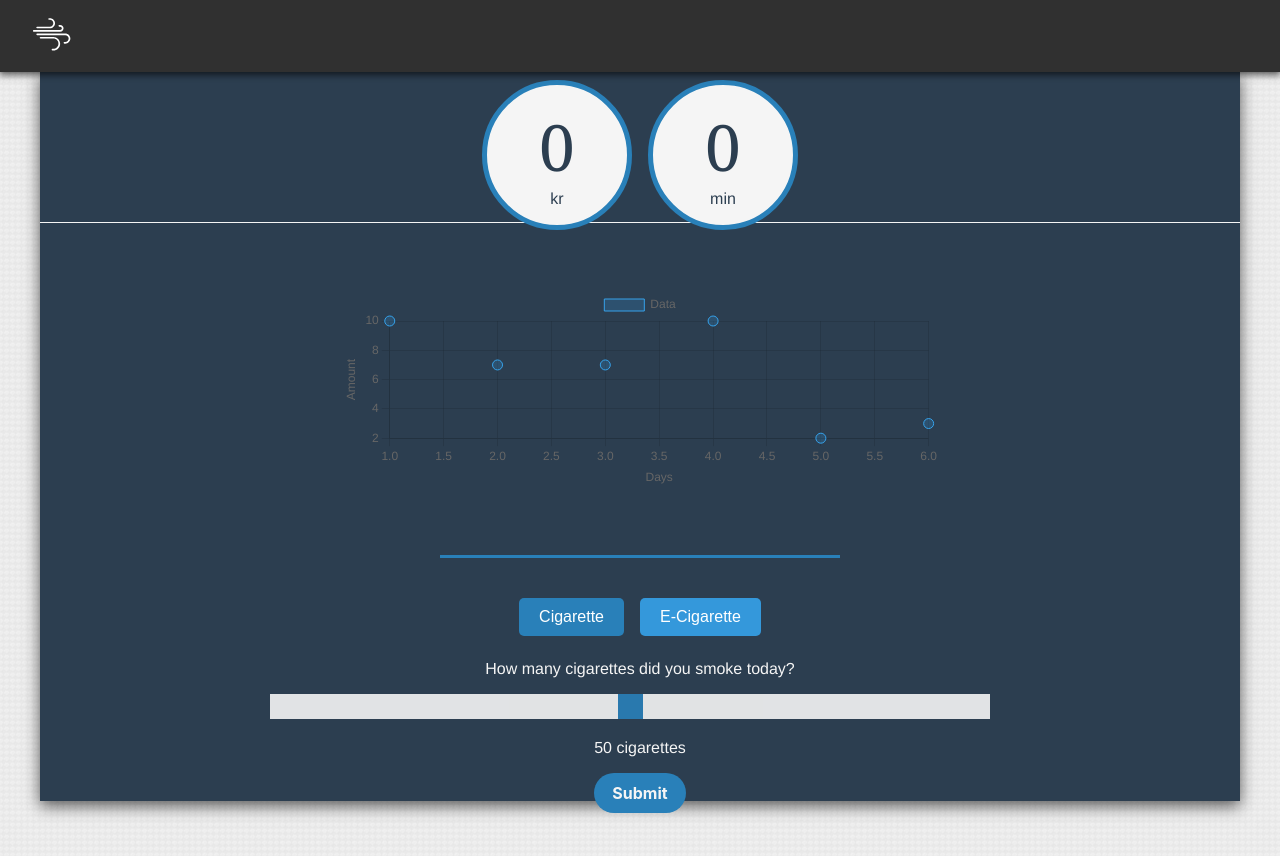
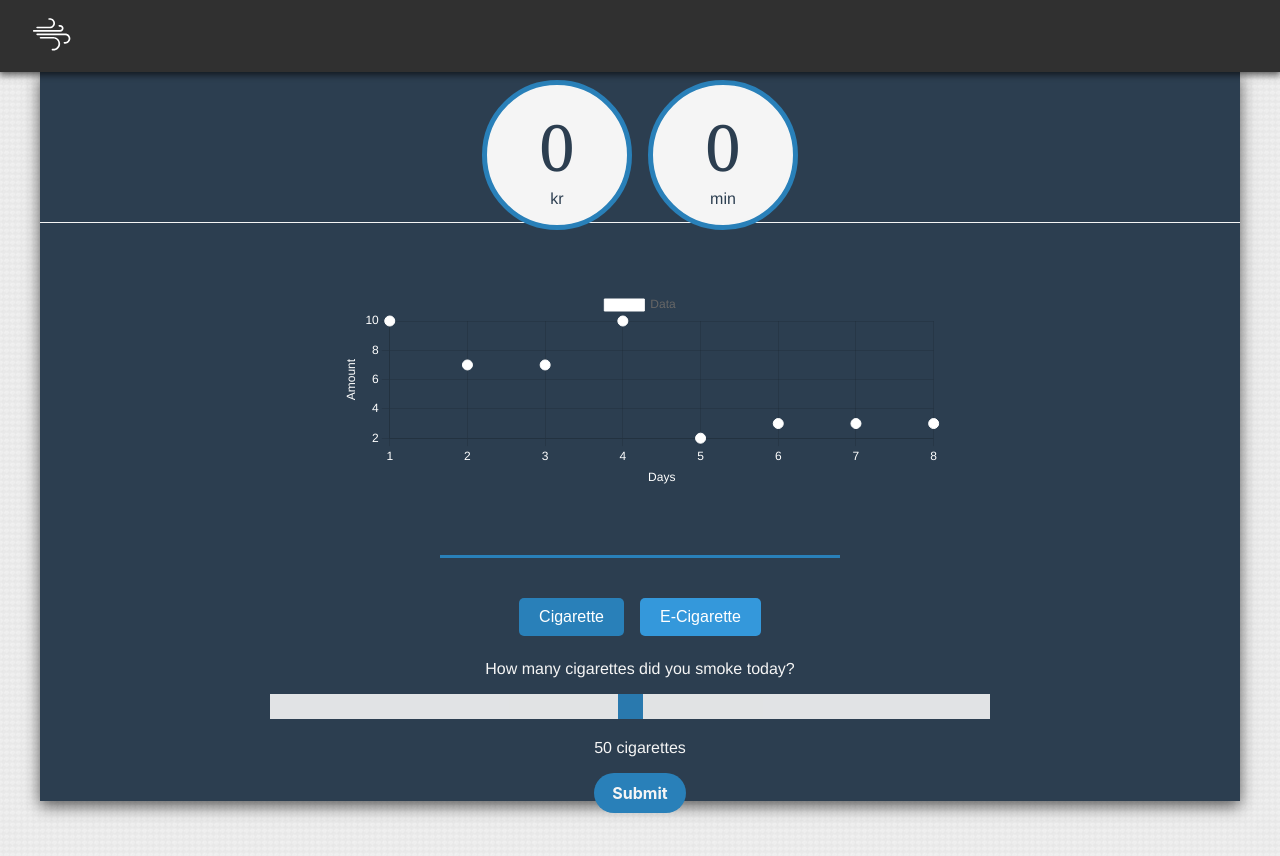
Before and after one commit to rubenmadsen/smokin, a Vue app in the folder Frontend/: page /tracker in a window 1280 px wide. Shown: the top 856 px of the page. Built offline with nearby package versions, Linux system fonts and the light colour scheme; no server answers.

Commit message:
added scatterplot

```diff
--- a/Frontend/src/views/TrackerView.vue
+++ b/Frontend/src/views/TrackerView.vue
@@ -61,14 +61,19 @@ export default defineComponent({
       numberOfCig: this.data || "No data",
       yearsOfSmoking: this.years || "No data",
       sliderValue: 50,
+
       chartData: {
         datasets: [
           {
+
+
             label: 'Data',
-            data: [{x:1, y:10},{x:2, y:7},{x:3, y:7},{x:4, y:10},{x:5, y:2},{x:6, y:3}],
-            backgroundColor: 'rgba(54, 162, 235, 0.2)',
-            borderColor: 'rgba(54, 162, 235, 1)',
+            data: [{x:1, y:10},{x:2, y:7},{x:3, y:7},{x:4, y:10},{x:5, y:2},{x:6, y:3},{x:7, y:3},{x:8, y:3}],
+            backgroundColor:'rgb(255, 255, 255)',
+            borderColor: 'rgb(255, 255, 255)',
+
             pointRadius: 5,
+
           },
         ],
       },
@@ -77,17 +82,28 @@ export default defineComponent({
         maintainAspectRatio: false,
         scales: {
           x: {
+            ticks:{
+              color: 'rgb(255, 255, 255)'
+
+            },
             type: 'linear',
             position: 'bottom',
+            color: 'rgb(255, 255, 255)',
             title: {
               display: true,
               text: 'Days',
+              color: 'rgb(255, 255, 255)',
             },
           },
           y: {
+            ticks:{
+              color: 'rgb(255, 255, 255)'
+
+            },
             title: {
               display: true,
               text: 'Amount',
+              color: 'rgb(255, 255, 255)',
             },
           },
         },
```
